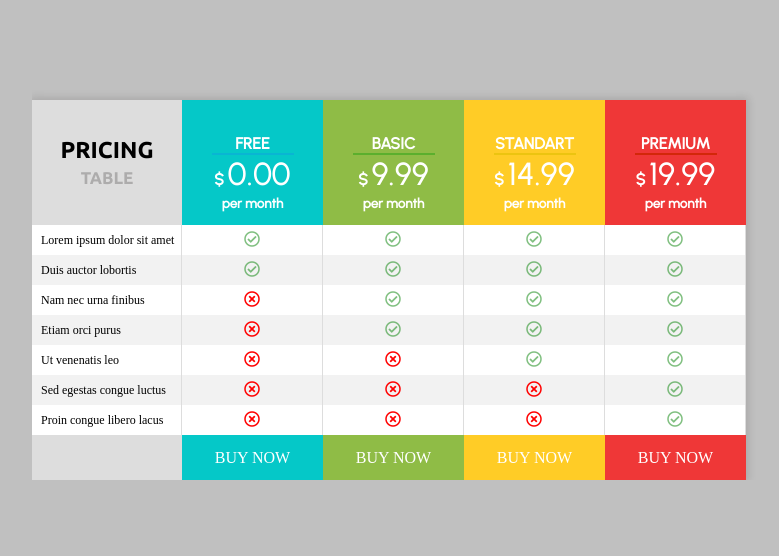
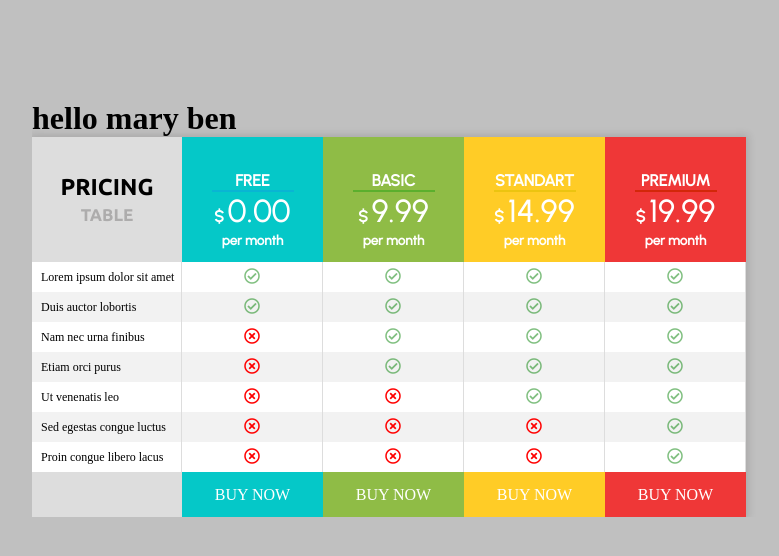
Before and after one commit to Ellovick1/Table_price-design, a plain HTML site: page index.html in a window 1280 px wide. Shown: the whole page, without its empty margins (224-1003 px from the left). Drawn offline with Linux system fonts and the light colour scheme.

Commit message:
I added my name to the table

```diff
--- a/index.html
+++ b/index.html
@@ -74,7 +74,7 @@
                 <td class="th3">BUY NOW</td>
                 <td class="th4">BUY NOW</td>
                 <td class="th5">BUY NOW</td>
-            </tr>
+            </tr> <h1>hello mary ben</h1>
         </table>
     </div>
 </body>
```
